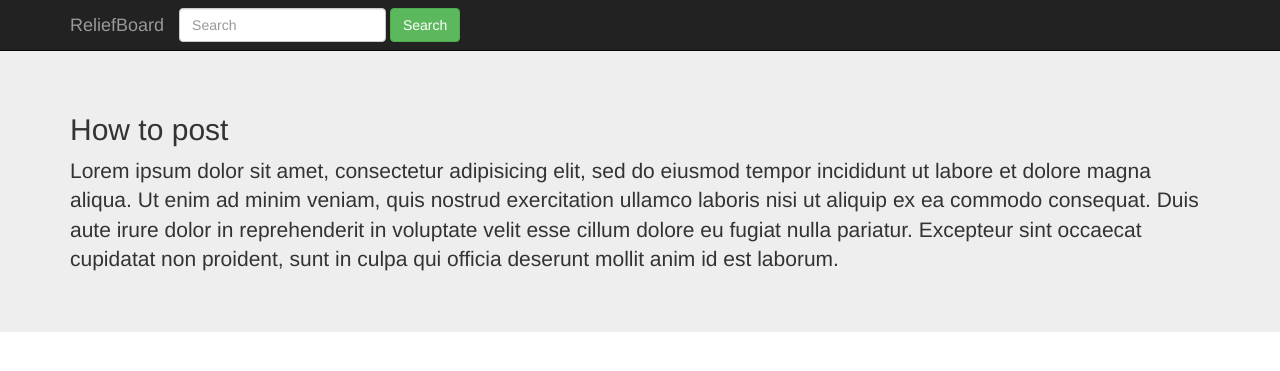
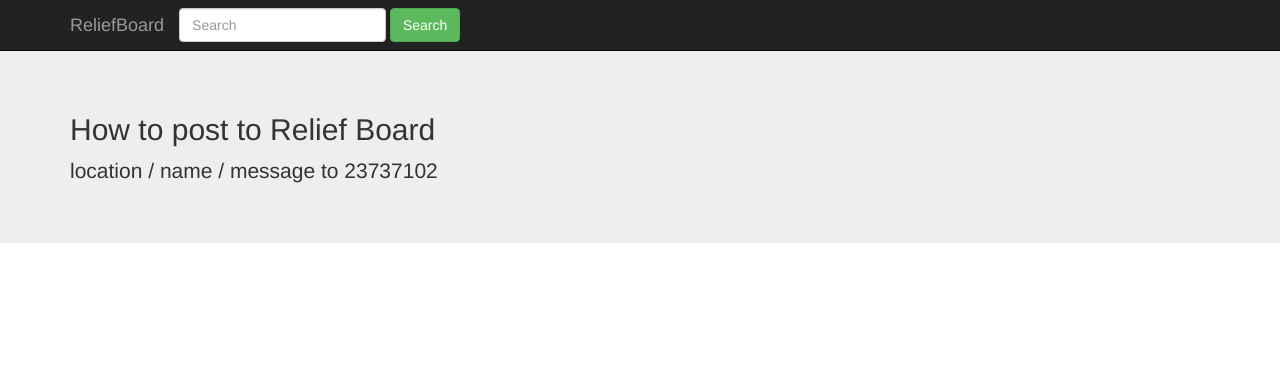
Before and after one commit to ninnzz/cheetos, a PHP site: page /rboard/index.html in a window 1280 px wide. Shown: the top 371 px of the page. Run offline with PHP 8.4, Linux system fonts and the light colour scheme; some libraries are stand-ins or nearby versions.

Commit message:
layout changes

```diff
--- a/rboard/css/style.css
+++ b/rboard/css/style.css
@@ -5,4 +5,5 @@
 	border: 1px solid #ddd;
 	margin: 0 0 20px 0;
 	padding: 10px;
+	word-wrap:break-word;
 }
--- a/rboard/index.html
+++ b/rboard/index.html
@@ -50,13 +50,8 @@
     <div class="jumbotron">
       <div class="container">
         <br />
-        <h2>How to post</h2>
-        <p>Lorem ipsum dolor sit amet, consectetur adipisicing elit, sed do eiusmod
-        tempor incididunt ut labore et dolore magna aliqua. Ut enim ad minim veniam,
-        quis nostrud exercitation ullamco laboris nisi ut aliquip ex ea commodo
-        consequat. Duis aute irure dolor in reprehenderit in voluptate velit esse
-        cillum dolore eu fugiat nulla pariatur. Excepteur sint occaecat cupidatat non
-        proident, sunt in culpa qui officia deserunt mollit anim id est laborum.</p>
+        <h2>How to post to Relief Board</h2>
+        <p>location / name / message to 23737102</p>
       </div>
     </div>
 
--- a/rboard/js/script.js
+++ b/rboard/js/script.js
@@ -2,20 +2,21 @@ $( function () {
 
 	$.ajax( {
 		type: "GET",
-		url: "http://www.reliefboard.com/messages/feed?offset=&limit=&sort_by=&sort_order=dsc"
+		url: "http://www.reliefboard.com/messages/feed"
 	} ).done( function ( result ) {
 
 		var html = "";
 
-		_.each( result.data, function(d) {
+		_.each( result.data.result, function(d) {
+
 
 			html += '<div class="post msg col-lg-12" data-id=' + d.id + '>';
 
-				html += '<p>' + d.message;
-					html += '<span class="label label-default timestamp" data-time=' + d.date_created + '>' + d.date_created + '</span>';
-				html += '</p>';
+				html += '<p>' + decodeURIComponent(d.message) + '</p> ';
 
-				html += '<p>' + d.place_tag + ", " + d.sender + '</p>';
+				html += '<p><span class="label label-default timestamp" data-time=' + d.date_created + '>' + d.date_created + '</span></p>';
+
+				html += ' <p>' + decodeURIComponent(d.place_tag) + ", " + decodeURIComponent(d.sender) + ", " + d.sender_number +'</p>';
 
 				html += '<div class="fb-share-button" data-href="http://www.reliefboard.com/m/' + d.id + '" data-type="button_count"></div>';
 
```
